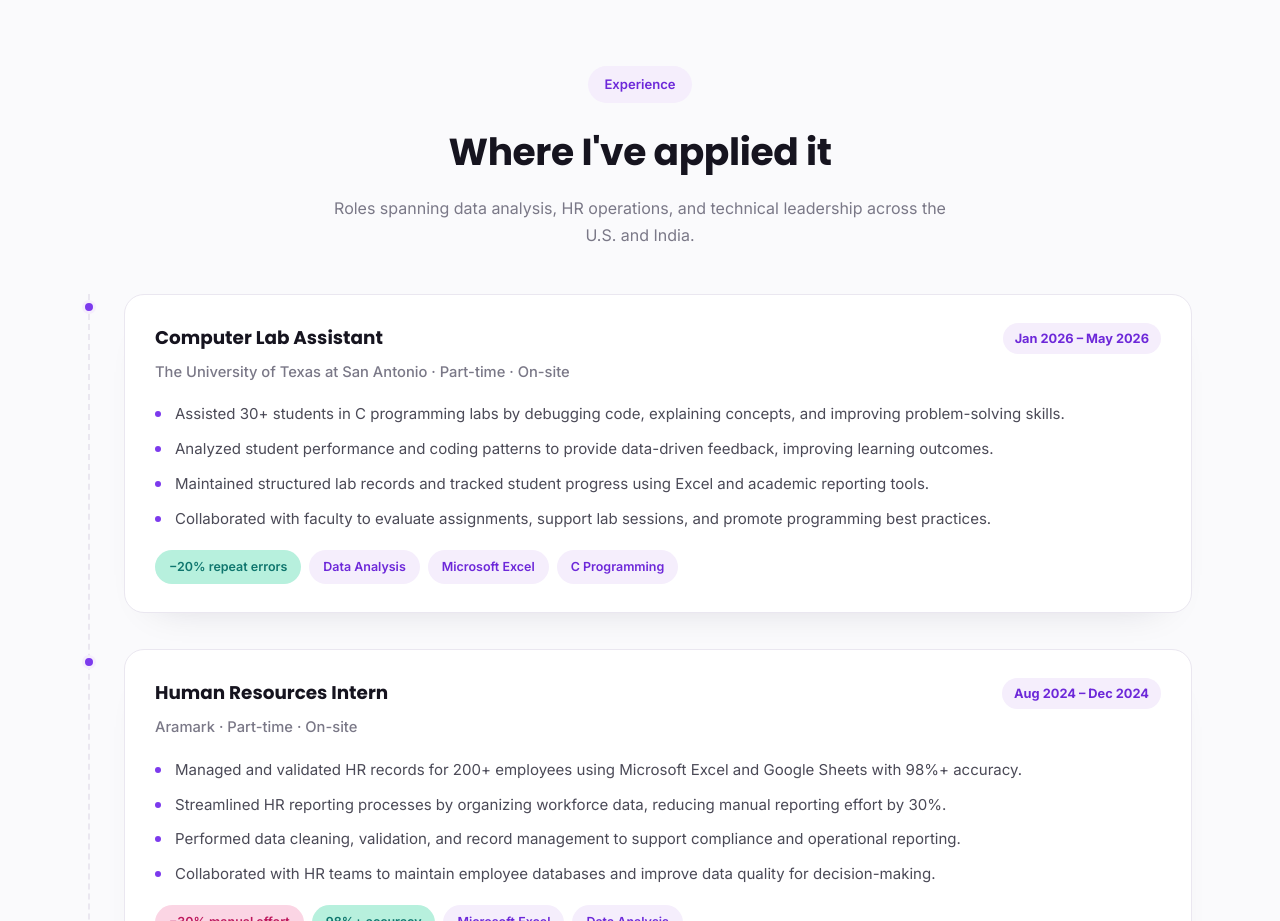
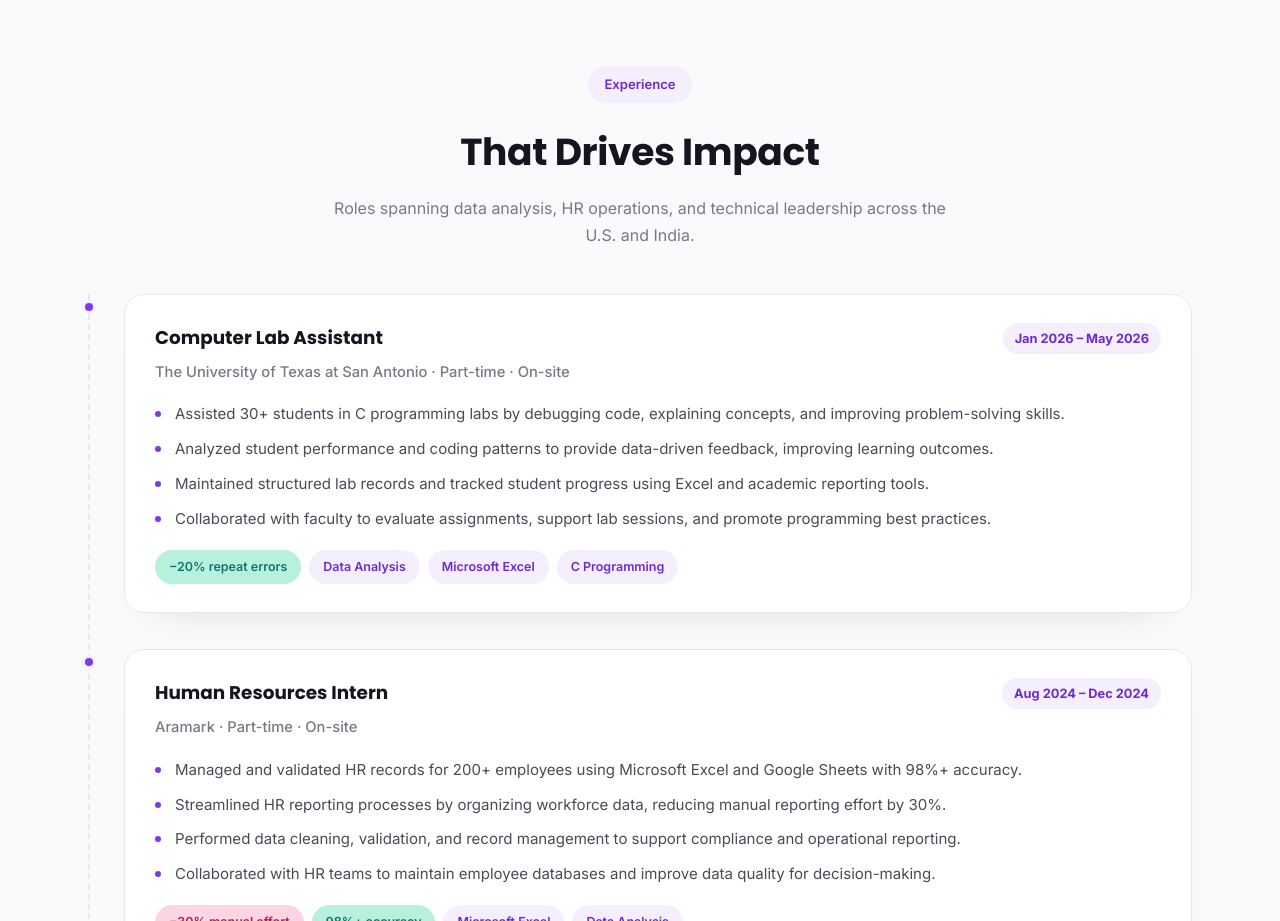
Before and after one commit to Shamitha-04/Shamitha-04.github.io, a plain HTML site: page index.html in a window 1280 px wide. Shown: the part 1760-2681 px from the top of the page. Drawn offline with Linux system fonts and the light colour scheme.

Commit message:
Update index.html

```diff
--- a/index.html
+++ b/index.html
@@ -511,7 +511,7 @@ footer{padding:34px 0;background:var(--gray-100);}
   <div class="container">
     <div class="section-head reveal">
       <div class="badge-pill">Experience</div>
-      <h2>Where I've applied it</h2>
+      <h2>That Drives Impact</h2>
       <p class="desc">Roles spanning data analysis, HR operations, and technical leadership across the U.S. and India.</p>
     </div>
 
```
